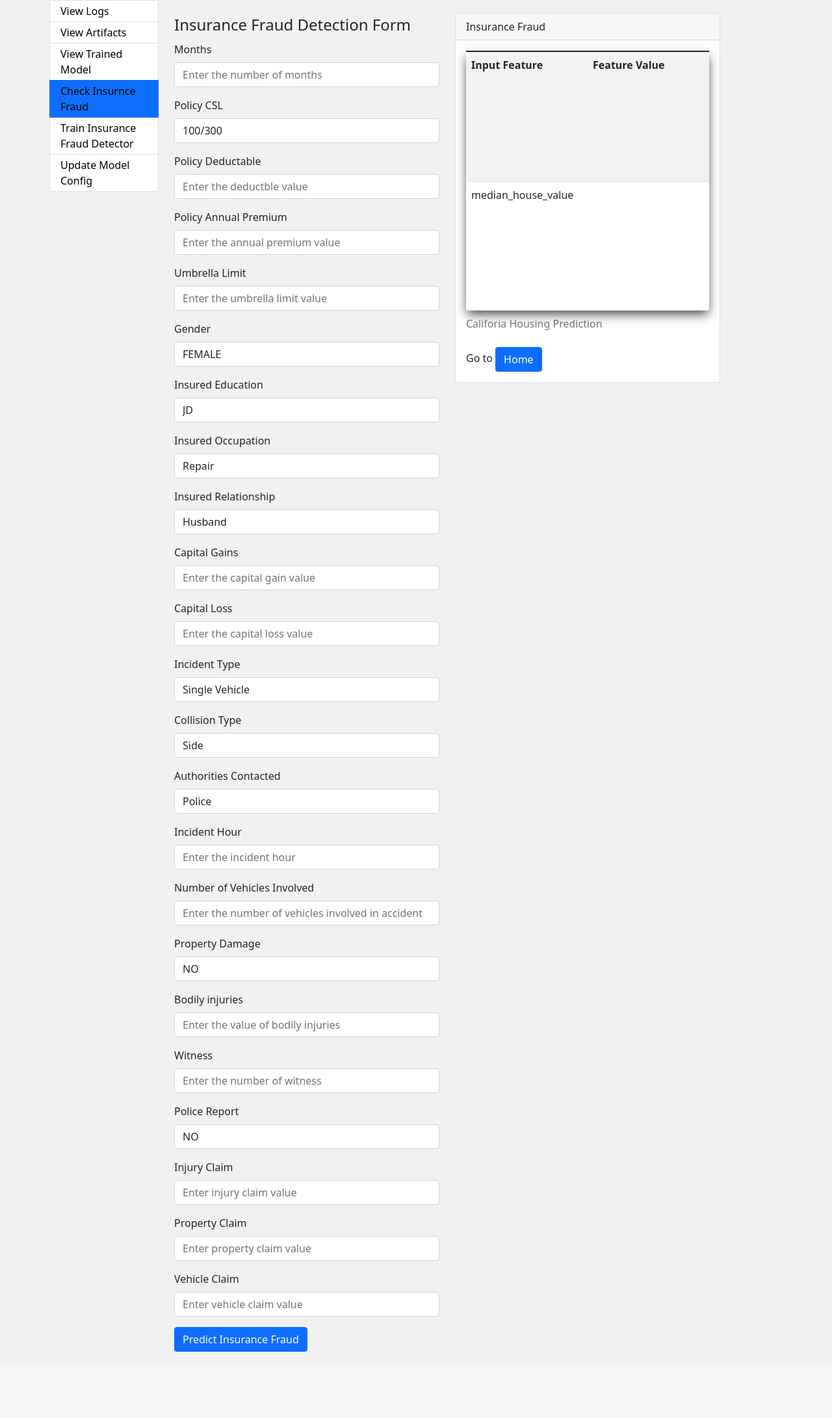
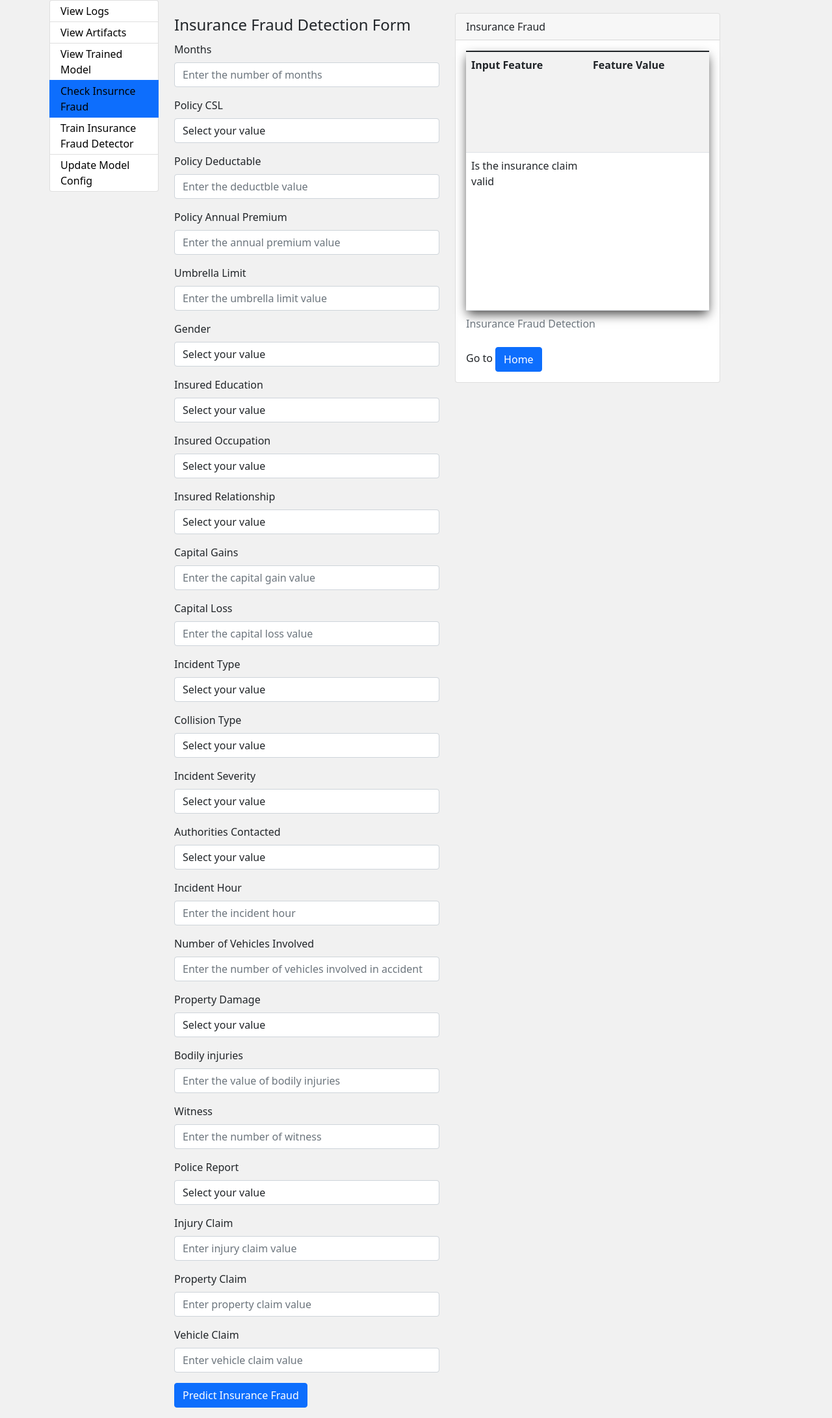
Before and after one commit to devarajvsnd/FraudInsurance, a Flask app: template templates/predict.html in a window 1280 px wide. Shown: the part 56-2238 px from the top of the page at 65% size. Before the commit the page ends 2136 px from the top, so only its background shows below. Run offline with Flask 3, Linux system fonts and the light colour scheme; the template is opened without the code that fills it, so the values that code supplies are empty; some libraries are stand-ins or nearby versions.

Commit message:
single prediction updated

```diff
--- a/app.py
+++ b/app.py
@@ -102,6 +102,15 @@ def train():
 
 @app.route('/predict', methods=['GET', 'POST'])
 def predict():
+    logging.info(f"predict started")
+
+
+
+
+
+
+
+
     context = {
        # HOUSING_DATA_KEY: None,
         #MEDIAN_HOUSING_VALUE_KEY: None
@@ -111,27 +120,30 @@ def predict():
     }
 
     if request.method == 'POST':
+
+        logging.info(f"post started")
         months_as_customer=float(request.form['months_as_customer'])
-        policy_csl=str(request.form['policy_csl'])
+        logging.info(f"post started 2")
+        policy_csl=float(request.form['policy_csl'])
         policy_deductable=float(request.form['policy_deductable'])
         policy_annual_premium=float(request.form['policy_annual_premium'])
         umbrella_limit=float(request.form['umbrella_limit'])
-        insured_sex=str(request.form['insured_sex'])
-        insured_education_level=str(request.form['insured_education_level'])
+        insured_sex=float(request.form['insured_sex'])
+        insured_education_level=float(request.form['insured_education_level'])
         insured_occupation=str(request.form['insured_occupation'])
         insured_relationship=str(request.form['insured_relationship'])
         capitalgains=float(request.form['capitalgains'])
         capitalloss=float(request.form['capitalloss'])
         incident_type=str(request.form['incident_type'])
         collision_type=str(request.form['collision_type'])
-        incident_severity=str(request.form['incident_severity'])
+        incident_severity=float(request.form['incident_severity'])
         authorities_contacted=str(request.form['authorities_contacted'])
         incident_hour_of_the_day=float(request.form['incident_hour_of_the_day'])
         number_of_vehicles_involved=float(request.form['number_of_vehicles_involved'])
-        property_damage=str(request.form['property_damage'])
+        property_damage=float(request.form['property_damage'])
         bodily_injuries=float(request.form['bodily_injuries'])
         witnesses=float(request.form['witnesses'])
-        police_report_available=str(request.form['police_report_available'])
+        police_report_available=float(request.form['police_report_available'])
         injury_claim=float(request.form['injury_claim'])
         property_claim=float(request.form['property_claim'])
         vehicle_claim=float(request.form['vehicle_claim'])
@@ -164,14 +176,14 @@ def predict():
                                      )
 
 
+        insurance_df = insurance_data.get_insurance_input_data_frame()
 
+        insurance_predictor = FraudPredictor(model_dir=MODEL_DIR)
+        fraud_value=insurance_predictor.predict(insurance_df)
 
-        insurance_df = insurance_data.get_insurance_input_data_frame()
-        insurance_predictor = FraudPredictor(model_dir=MODEL_DIR)
-        fraud_value = insurance_predictor.predict(X=insurance_df)
         context = {
             INSURANCE_DATA_KEY:insurance_data.get_insurance_data_as_dict(),
-            FRAUD_VALUE_KEY:fraud_value,
+            FRAUD_VALUE_KEY:fraud_value
         }
         return render_template('predict.html', context=context)
     return render_template("predict.html", context=context)
--- a/src/component/data_prediction.py
+++ b/src/component/data_prediction.py
@@ -105,7 +105,7 @@ class DataPrediction:
 
             json_path=self.data_validation_config.schema_file_path
             json_info= read_json_file(json_path)
-            columns=json_info['columns_to_remove']
+            columns=json_info[COLUMNS_TO_REMOVE]
 
             useful_data=data.drop(labels=columns, axis=1)
             # drop the labels specified in the columns
--- a/src/component/data_transformation.py
+++ b/src/component/data_transformation.py
@@ -266,6 +266,11 @@ class DataTransformation:
             #self.data = self.data[~self.data.isin([np.nan, np.inf, -np.inf]).any(1)]
             y_kmeans=kmeans.fit_predict(data) #  divide data into clusters
 
+
+            kmeans.columns_used = data.columns
+
+
+
             path=self.data_transformation_config.cluster_object_file_path
 
             save_model(path, kmeans, 'KMeans')
--- a/templates/predict.html
+++ b/templates/predict.html
@@ -25,16 +25,16 @@
 
             <div class="mb-3">
                 <label class="form-label">Policy CSL</label>
-                <select class="form-control" type="text" name="policy_csl" placeholder="Enter the vaue of policy"
-                    required />
+                <select class="form-control" type="text" name="policy_csl" placeholder="Enter the vaue of policy" required />
+                    <option class="placeholder" selected disabled value="">Select your value</option>
 
-                    <option value="100/300">
+                        <option value="1">
                             100/300
                         </option>
-                    <option value="250/500">
+                        <option value="2.5">
                             250/500
                         </option>
-                    <option value="500/1000">
+                        <option value="5">
                             500/1000
                         </option>
                 </select>
@@ -61,8 +61,8 @@
 
             <div class="mb-3">
                 <label class="form-label">Gender</label>
-                <select class="form-control" type="text" name="insured_sex" placeholder="Enter the sex"
-                    required />
+                <select class="form-control" type="text" name="insured_sex" placeholder="Enter the sex" required />
+                    <option class="placeholder" selected disabled value="">Select your value</option>
                         <option value="0">
                             FEMALE
                         </option>
@@ -74,8 +74,8 @@
 
             <div class="mb-3">
                 <label class="form-label">Insured Education</label>
-                <select class="form-control" type="text" name="insured_education_level" placeholder="Enter the top education"
-                    required />
+                <select class="form-control" type="text" name="insured_education_level" placeholder="Enter the top education" required />
+                    <option class="placeholder" selected disabled value="">Select your value</option>
                         <option value="1">
                             JD
                         </option>
@@ -103,8 +103,8 @@
 
             <div class="mb-3">
                 <label class="form-label">Insured Occupation</label>
-                <select class="form-control" type="text" name="insured_occupation" placeholder="Enter the occupation"
-                    required />
+                <select class="form-control" type="text" name="insured_occupation" placeholder="Enter the occupation" required />
+                    <option class="placeholder" selected disabled value="">Select your value</option>
                         <option value="craft-repair">
                             Repair
                         </option>
@@ -152,8 +152,8 @@
 
             <div class="mb-3">
                 <label class="form-label">Insured Relationship</label>
-                <select class="form-control" type="text" name="insured_relationship" placeholder="Enter the relationship with insured"
-                    required />
+                <select class="form-control" type="text" name="insured_relationship" placeholder="Enter the relationship with insured"required />
+                    <option class="placeholder" selected disabled value="">Select your value</option>
                         <option value="husband">
                             Husband
                         </option>
@@ -189,8 +189,8 @@
             </div>
             <div class="mb-3">
                 <label class="form-label">Incident Type</label>
-                <select class="form-control" type="text" name="incident_type" placeholder="Enter the inscident type"
-                    required />
+                <select class="form-control" type="text" name="incident_type" placeholder="Enter the inscident type" required />
+                    <option class="placeholder" selected disabled value="">Select your value</option>
                         <option value="Single Vehicle Collision">
                             Single Vehicle
                         </option>
@@ -208,8 +208,8 @@
 
             <div class="mb-3">
                 <label class="form-label">Collision Type</label>
-                <select class="form-control" type="text" name="collision_type" placeholder="Enter the collision type"
-                    required />
+                <select class="form-control" type="text" name="collision_type" placeholder="Enter the collision type" required />
+                    <option class="placeholder" selected disabled value="">Select your value</option>
                         <option value="Side Collision">
                             Side
                         </option>
@@ -223,9 +223,28 @@
             </div>
 
             <div class="mb-3">
+                <label class="form-label">Incident Severity</label>
+                <select class="form-control" type="text" name="incident_severity" placeholder="Enter severity of the incident" required />
+                    <option class="placeholder" selected disabled value="">Select your value</option>
+                        <option value="1">
+                            Trivial Damage
+                        </option>
+                        <option value="2">
+                            Minor Damage
+                        </option>
+                        <option value="3">
+                            Major Damage
+                        </option>
+                        <option value="4">
+                            Total Loss
+                        </option>
+                </select>
+            </div>
+
+            <div class="mb-3">
                 <label class="form-label">Authorities Contacted</label>
-                <select class="form-control" type="text" name="authorities_contacted" placeholder="Enter the authorities contacted"
-                    required />
+                <select class="form-control" type="text" name="authorities_contacted" placeholder="Enter the authorities contacted" required />
+                    <option class="placeholder" selected disabled value="">Select your value</option>
                         <option value="Police">
                             Police
                         </option>
@@ -259,9 +278,8 @@
 
             <div class="mb-3">
                 <label class="form-label">Property Damage</label>
-                <select class="form-control" type="text" name="property_damage" placeholder="Is property damaged"
-                    required />
-
+                <select class="form-control" type="text" name="property_damage" placeholder="Is property damaged" required />
+                    <option class="placeholder" selected disabled value="">Select your value</option>
                         <option value="0">
                             NO
                         </option>
@@ -285,8 +303,8 @@
 
             <div class="mb-3">
                 <label class="form-label">Police Report</label>
-                <select class="form-control" type="text" name="police_report_available" placeholder="is police report available"
-                    required />
+                <select class="form-control" type="text" name="police_report_available" placeholder="is police report available" required />
+                    <option class="placeholder" selected disabled value="">Select your value</option>
                         <option value="0">
                             NO
                         </option>
@@ -328,15 +346,15 @@
               Insurance Fraud
             </div>
             <div class="card-body">
-        {% if context['housing_data'] is not none %}
+        {% if context['insurance_data'] is not none %}
         <table class="table table-striped">
-            <caption>Califoria Housing Prediction </caption>
+            <caption>Insurance Fraud Detection </caption>
             <tr>
                 <th>Input Feature</th>
                 <th>Feature Value</th>
 
             </tr>
-            {% for column,value in context['housing_data'].items() %}
+            {% for column,value in context['insurance_data'].items() %}
 
 
 
@@ -348,9 +366,9 @@
             {% endfor %}
             <tr>
 
-                <td>median_house_value </td>
+                <td>Is the insurance claim valid </td>
                 <td>
-                    {{ context['median_house_value'] }}
+                    {{ context['fraud_value'] }}
                 </td>
             </tr>
         </table>
```
Also changed, not shown: src/entity/fraud_predictor.py (+57 -17 lines). Lines whose indentation alone changed are shown as unchanged.
